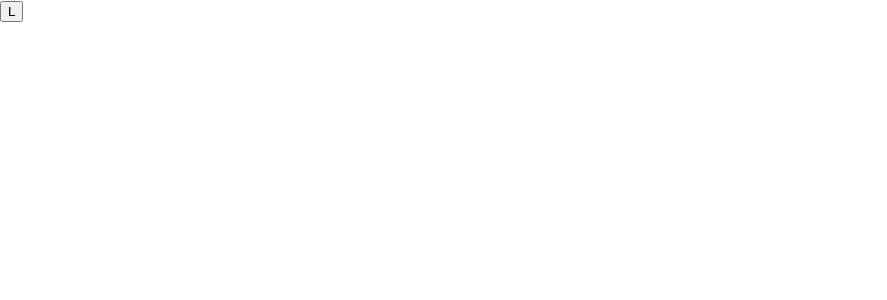
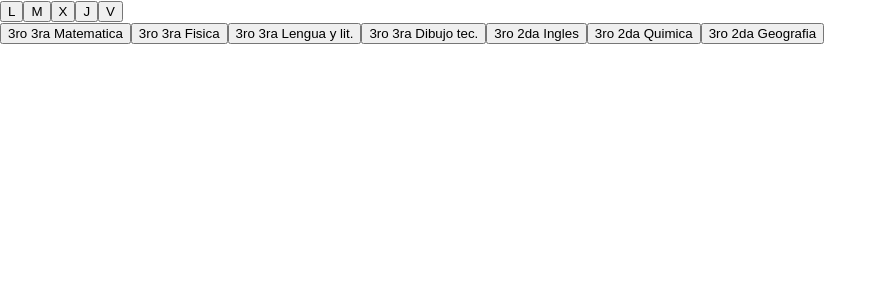
Before and after one commit to Helena-0348/Libro-temas-EPET20, a React (Create React App) app: page / in a window 1280 px wide. Shown: the top 300 px of the page, without its empty margins (0-887 px from the left). Built offline with nearby package versions, Linux system fonts and the light colour scheme.

Commit message:
creando componente semana y agregando las materias

```diff
--- a/src/App.jsx
+++ b/src/App.jsx
@@ -1,15 +1,22 @@
 import React from 'react';
 import Encabezado from "./components/Encabezado";
-import BotonDias from './components/BotonDias';
+import Materias from './components/Materias';
+import Semana from './components/Semana';
 
 
-
-// Componente principal App
-// Este componente utiliza el componente Button y le pasa un texto como prop.
 const App = () => {
   return (
     <div>
-      <BotonDias label="L" />
+      <Semana />
+      <Materias curso="3ro 3ra" materia="Matematica" />
+      <Materias curso="3ro 3ra" materia="Fisica" />
+      <Materias curso="3ro 3ra" materia="Lengua y lit." />
+      <Materias curso="3ro 3ra" materia="Dibujo tec." />
+      <Materias curso="3ro 2da" materia="Ingles" />
+      <Materias curso="3ro 2da" materia="Quimica" />
+      <Materias curso="3ro 2da" materia="Geografia" />
+
+
     </div>
   );
 };
--- a/src/components/BotonDias.jsx
+++ b/src/components/BotonDias.jsx
@@ -1,9 +1,9 @@
 import React from 'react';
 
-const BotonDias = ({ label }) => {
+const BotonDias = ({ dia }) => {
   return (
     <button>
-      {label}
+      {dia}
     </button>
   );
 };
--- /dev/null
+++ b/src/components/Materias.jsx
@@ -0,0 +1,13 @@
+import React from 'react';
+
+const Materias = ({ curso, materia }) => {
+  return (
+    <button>
+      {curso}
+      <a> </a>
+      {materia}
+    </button>
+  );
+};
+
+export default Materias;
--- /dev/null
+++ b/src/components/Semana.jsx
@@ -0,0 +1,17 @@
+import React from 'react';
+import BotonDias from './BotonDias';
+
+const Semana = () => {
+  return (
+    <div>
+      <BotonDias dia="L" />
+      <BotonDias dia="M" />
+      <BotonDias dia="X" />
+      <BotonDias dia="J" />
+      <BotonDias dia="V" />
+
+    </div>
+  );
+};
+
+export default Semana;
```
